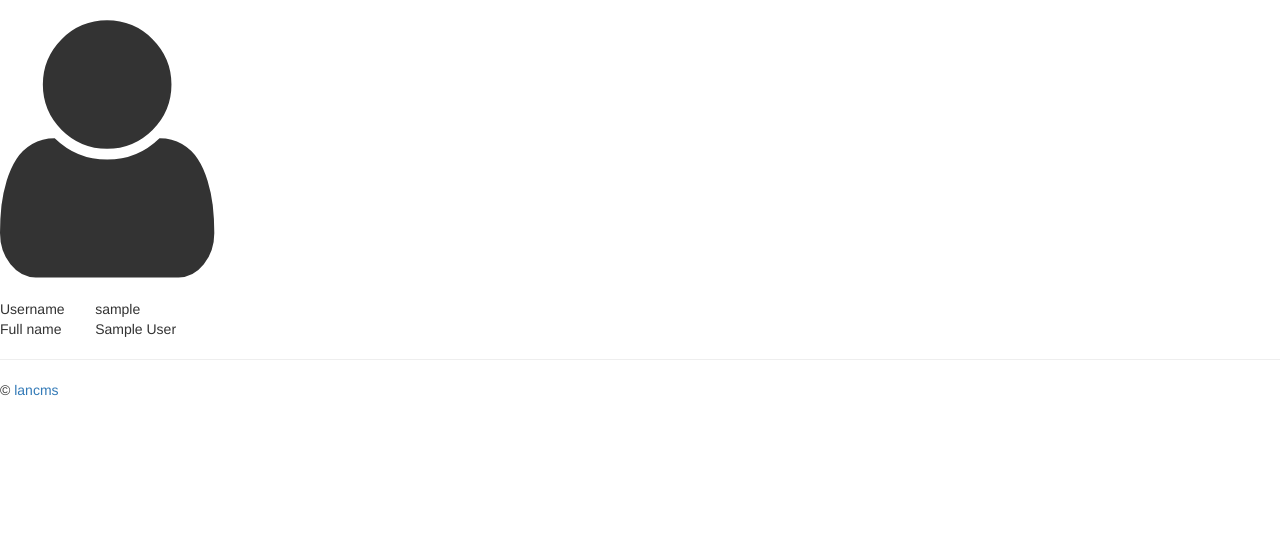
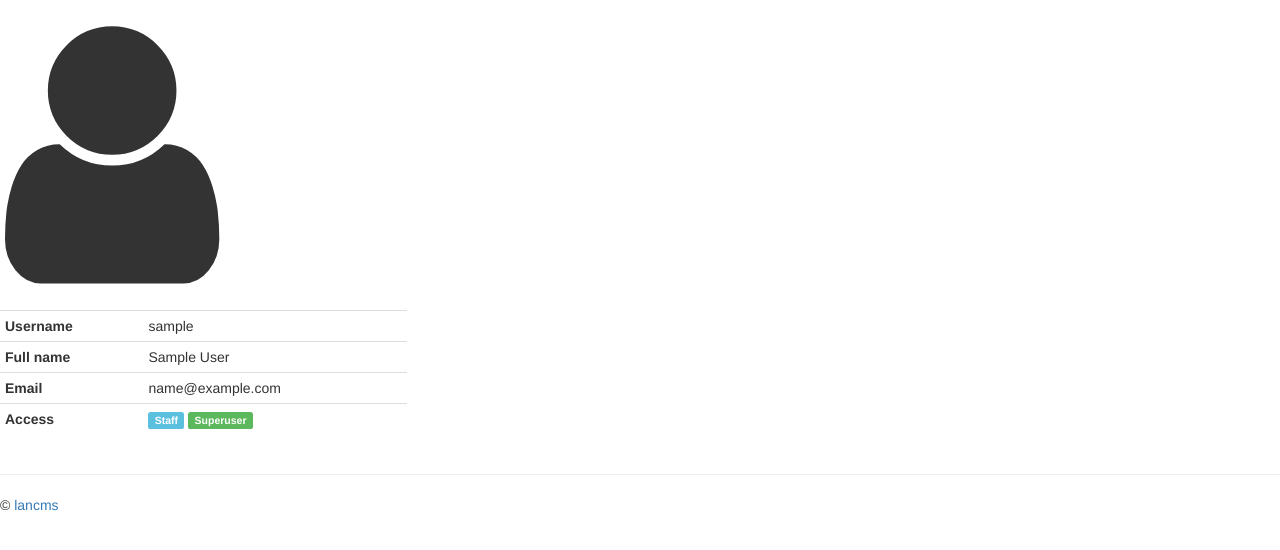
Before and after one commit to lancms/lancms2, a Django app: the page made by templates/account/profile.html in a window 1280 px wide. Shown: the part 51-601 px from the top of that part. Run offline with Django 3.2, Linux system fonts and the light colour scheme; the visitor is signed in with stand-in values (Sample User, id 1); the page is wider than the window, and the part outside it is not shown; some libraries are stand-ins or nearby versions.

Commit message:
using some bootstrap magic on the profile template + shows email and eventual access

```diff
--- a/templates/account/profile.html
+++ b/templates/account/profile.html
@@ -2,8 +2,9 @@
 
 {% block content %}
 
-
-<table>
+<div class="row">
+<div class="col-md-4">
+<table class="table table-condensed">
 	<tr>
 		<td colspan="2">
 			{% if user.socialaccount_set.all.0.get_avatar_url %}
@@ -14,20 +15,42 @@
 		</td>
 	</tr>
 	<tr>
-		<td>
+		<th>
 			Username
-		</td>
+		</th>
 		<td>
 			{{user.username}}
 		</td>
 	</tr>
 	<tr>
-		<td>
+		<th>
 			Full name
-		</td>
+		</th>
 		<td>
 			{{user.get_full_name}}
 		</td>
 	</tr>
+	<tr>
+		<th>
+			Email
+		</th>
+		<td>
+			{{user.email}}
+		</td>
+	</tr>
+	{% if user.is_staff or user.is_superuser %}
+	<tr>
+		<th>
+			Access
+		</th>
+		<td>
+			{% if user.is_staff %}<span class="label label-info">Staff</span>{% endif %}
+			{% if user.is_superuser %}<span class="label label-success">Superuser</span>{% endif %}
+		</td>
+	</tr>
+	{% endif %}
 </table>
+</div>
+</div>
+
 {% endblock %}
```
